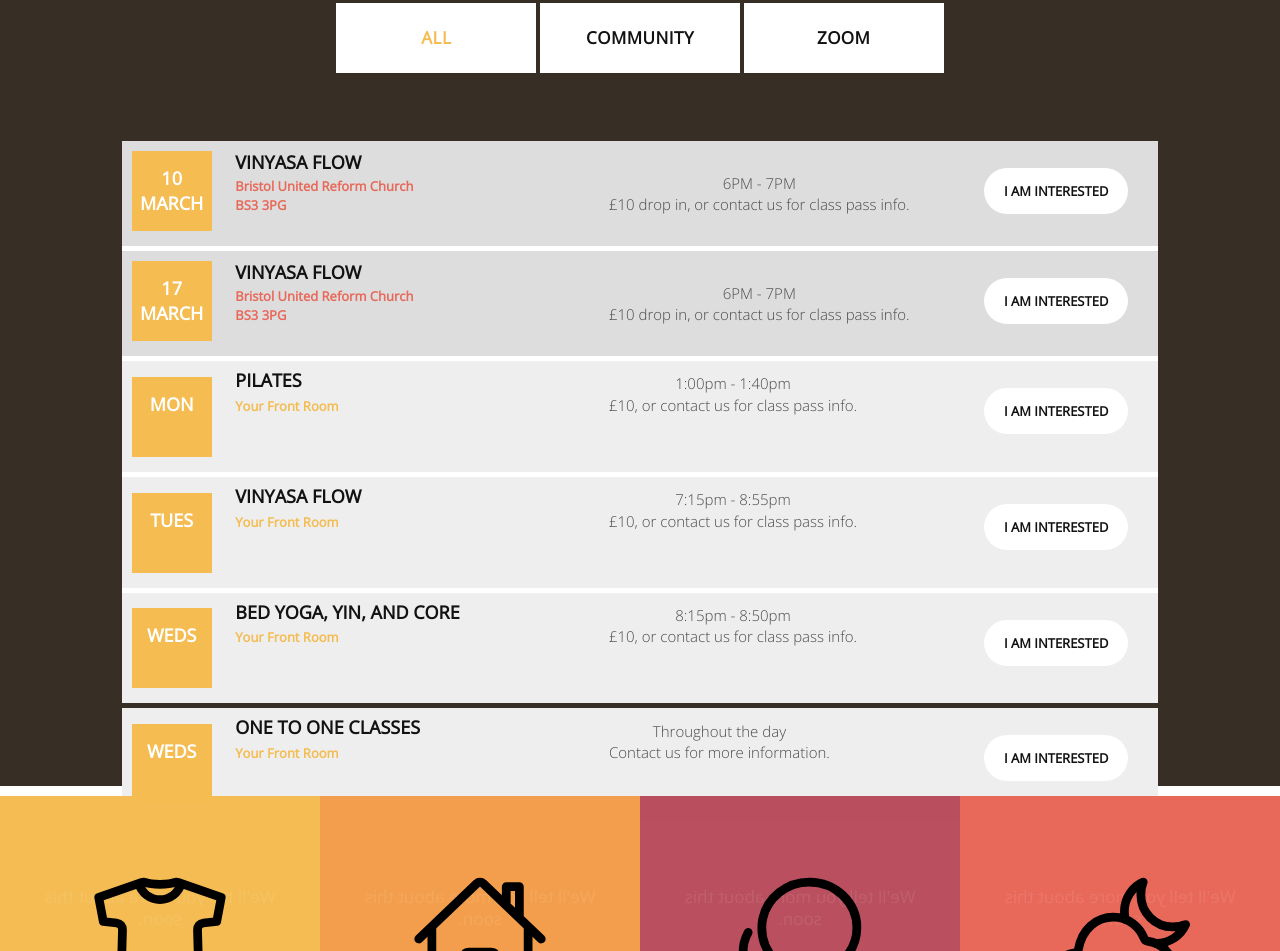
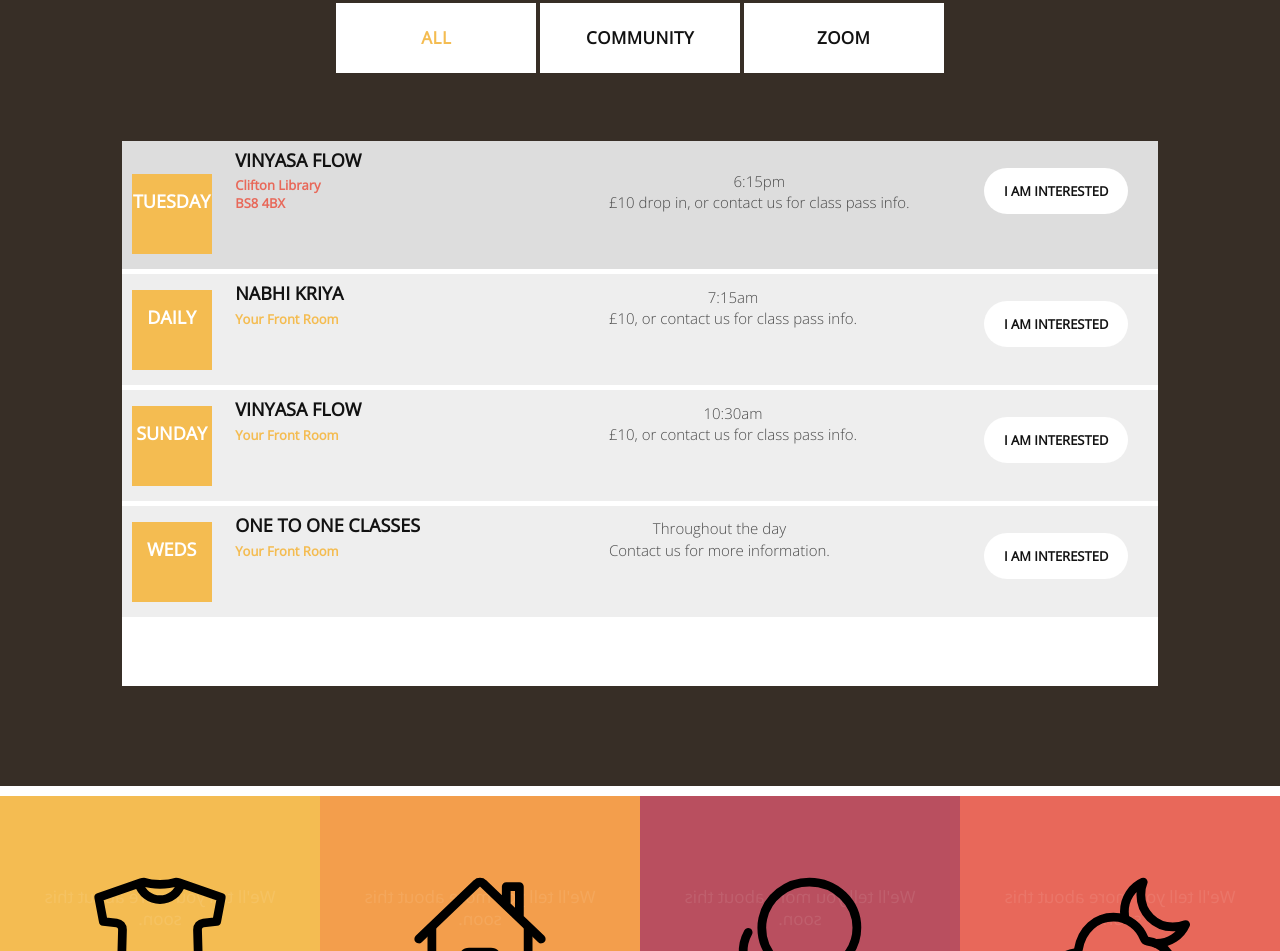
Before and after one commit to tomwcodes/frontRoomYoga, a plain HTML site: page index.html in a window 1280 px wide. Shown: the part 1355-2306 px from the top of the page. Drawn offline with nearby package versions, Linux system fonts and the light colour scheme.

Commit message:
Schedule

```diff
--- a/index.html
+++ b/index.html
@@ -180,18 +180,19 @@
                       <ul class="event-item design">
                         <li>
                           <div class="date">
-                            <span>10<br />March</span>
+                            <!-- <span>17<br />May</span> -->
+                            <span>Tuesday</span>
                           </div>
                         </li>
                         <li>
                           <h4>Vinyasa Flow</h4>
                           <div class="design">
-                            <span>Bristol United Reform Church<br>BS3 3PG</span>
+                            <span>Clifton Library<br>BS8 4BX</span>
                           </div>
                         </li>
                         <li>
                           <div class="time">
-                            <span>6PM - 7PM<br />£10 drop in, or contact us for class pass info. </span>
+                            <span>6:15pm<br />£10 drop in, or contact us for class pass info. </span>
                           </div>
 
                         </li>
@@ -203,32 +204,7 @@
                       </ul>
                     </li>
 
-                      <li class="project-item second-child mix design">
-                      <ul class="event-item design">
-                        <li>
-                          <div class="date">
-                            <span>17<br />March</span>
-                          </div>
-                        </li>
-                        <li>
-                          <h4>Vinyasa Flow</h4>
-                          <div class="design">
-                            <span>Bristol United Reform Church<br>BS3 3PG</span>
-                          </div>
-                        </li>
-                        <li>
-                          <div class="time">
-                            <span>6PM - 7PM<br />£10 drop in, or contact us for class pass info. </span>
-                          </div>
 
-                        </li>
-                        <li>
-                          <div class="white-button">
-                            <a href="#contact">I am interested</a>
-                          </div>
-                        </li>
-                      </ul>
-                    </li>
 
                     <!-- Zoom Classes -->
 
@@ -236,18 +212,18 @@
                       <ul class="event-item start">
                         <li>
                           <div class="date">
-                            <span>Mon<br /></span>
+                            <span>Daily<br /></span>
                           </div>
                         </li>
                         <li>
-                          <h4>Pilates</h4>
+                          <h4>Nabhi Kriya</h4>
                           <div class="app">
                             <span>Your Front Room</span>
                           </div>
                         </li>
                         <li>
                           <div class="time">
-                            <span>1:00pm - 1:40pm<br />£10, or contact us for class pass info.</span>
+                            <span>7:15am<br />£10, or contact us for class pass info.</span>
                           </div>
                         </li>
                         <li>
@@ -261,7 +237,7 @@
                         <ul class="event-item start">
                           <li>
                             <div class="date">
-                              <span>Tues<br /></span>
+                              <span>Sunday<br /></span>
                             </div>
                           </li>
                           <li>
@@ -272,7 +248,7 @@
                           </li>
                           <li>
                             <div class="time">
-                              <span>7:15pm - 8:55pm<br />£10, or contact us for class pass info.</span>
+                              <span>10:30am<br />£10, or contact us for class pass info.</span>
                             </div>
                           </li>
                           <li>
@@ -282,7 +258,7 @@
                           </li>
                         </ul>
 
-                        <li class="project-item fivth-child mix start web">
+                        <!-- <li class="project-item fivth-child mix start web">
                           <ul class="event-item start">
                             <li>
                               <div class="date">
@@ -305,7 +281,7 @@
                                 <a href="#contact">I am interested</a>
                               </div>
                             </li>
-                          </ul>
+                          </ul> -->
 
                             <li class="project-item fivth-child mix start web">
                           <ul class="event-item start">
```
